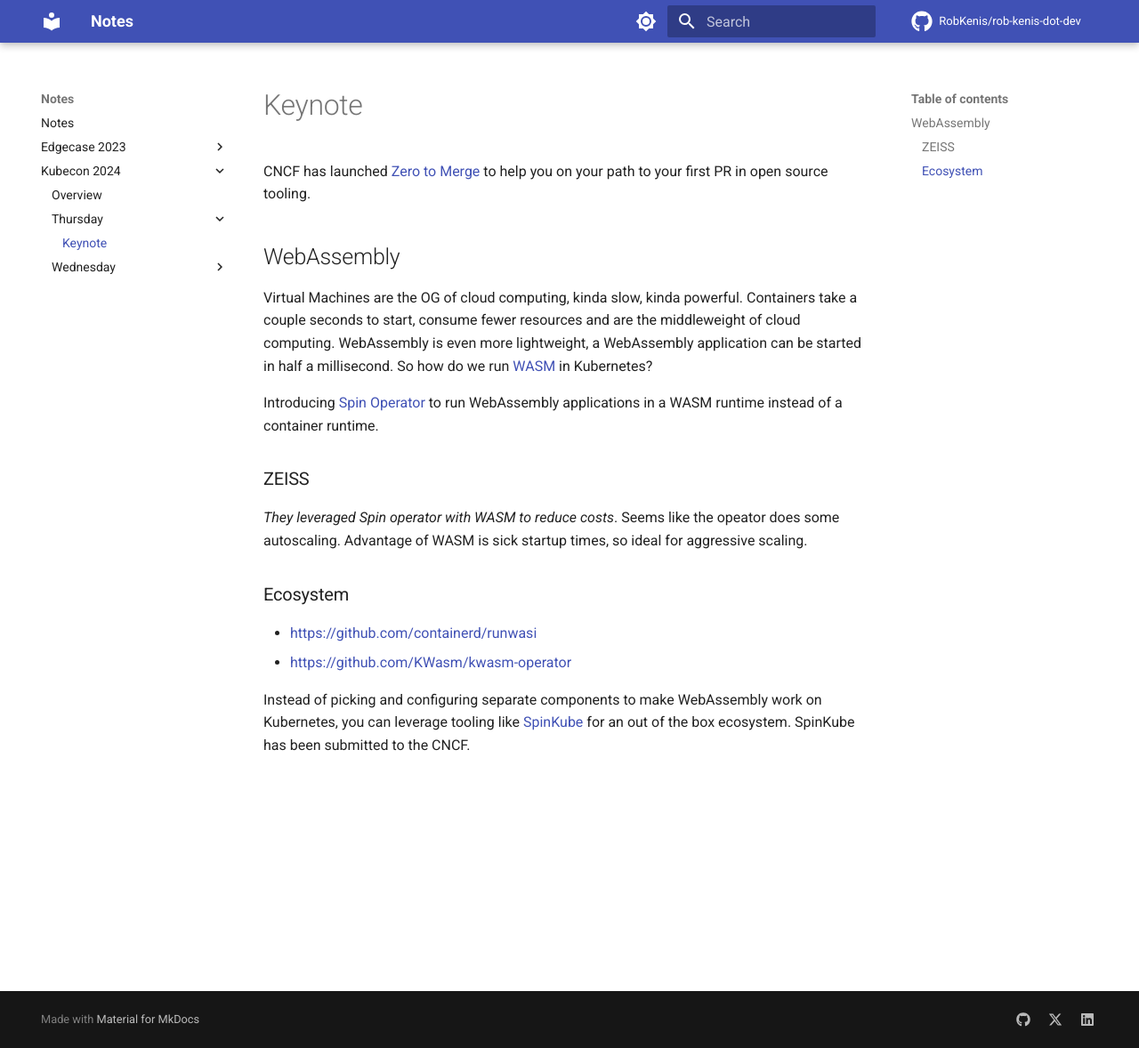
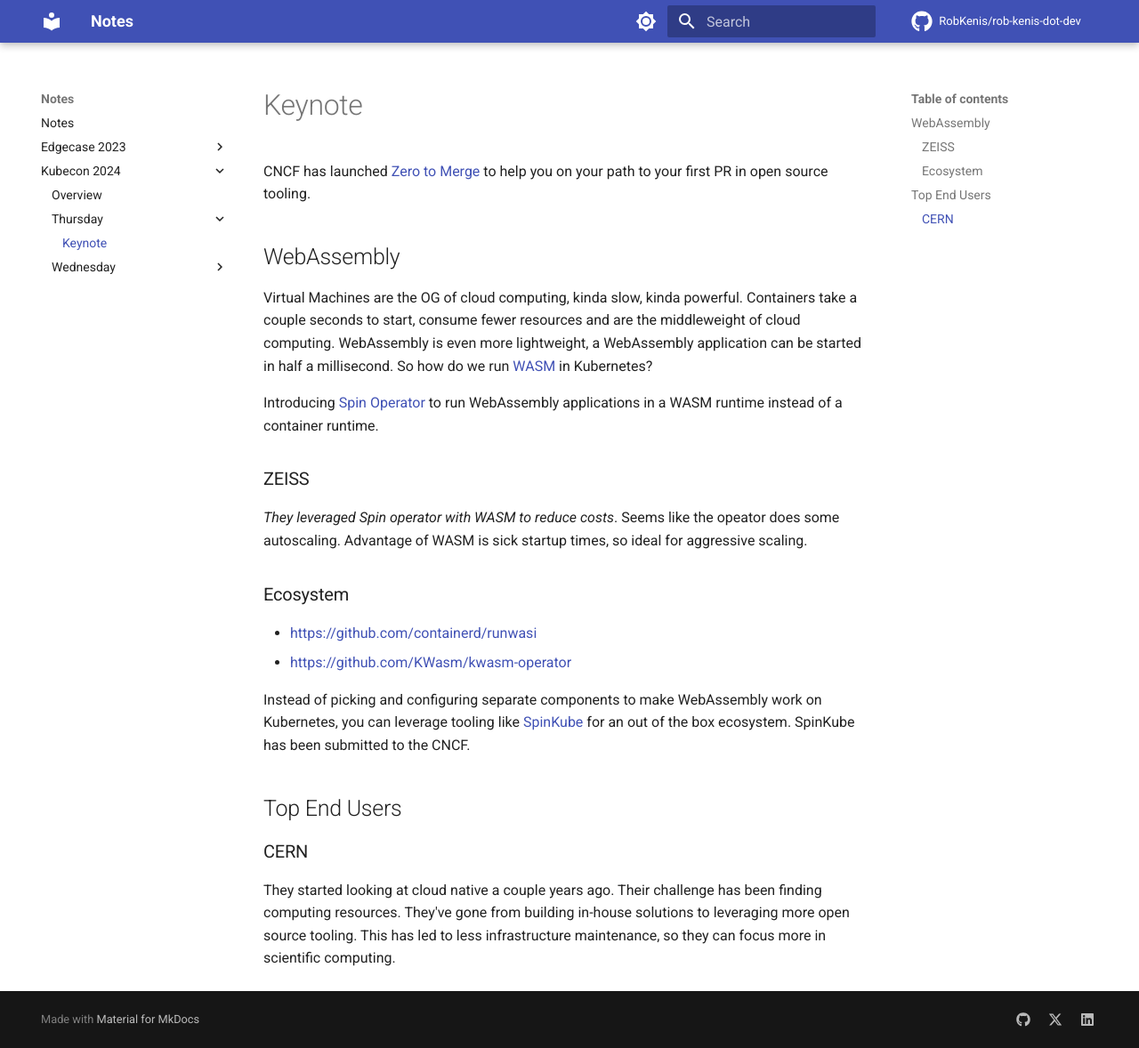
Before and after one commit to RobKenis/rob-kenis-dot-dev, an MkDocs documentation site: the page built from docs/kubecon-2024/thursday/1-keynote.md, in a window 1280 px wide and 1178 px high. Shown: the whole window at 89% size. Built offline with MkDocs 1.6.1 and Material for MkDocs 9.7.7, drawn with Linux system fonts in a browser that asks for light colours; comment, search, counter and statistics services are not loaded.

Commit message:
Add notes on cern

```diff
--- a/docs/kubecon-2024/thursday/1-keynote.md
+++ b/docs/kubecon-2024/thursday/1-keynote.md
@@ -24,3 +24,11 @@
 
 Instead of picking and configuring separate components to make WebAssembly work on Kubernetes, you can leverage tooling like
 [SpinKube](https://www.spinkube.dev/) for an out of the box ecosystem. SpinKube has been submitted to the CNCF.
+
+## Top End Users
+
+### CERN
+
+They started looking at cloud native a couple years ago. Their challenge has been finding computing resources. They've gone
+from building in-house solutions to leveraging more open source tooling. This has led to less infrastructure maintenance, so they
+can focus more in scientific computing.
```
